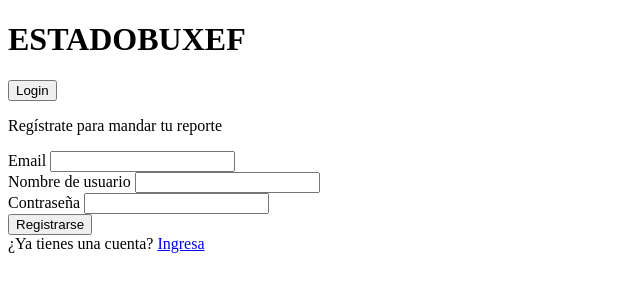
After one commit to DCC-CC4401/2024-1-CC4401-1-grupo-3, a Django app: page /register in a window 1280 px wide. The commit adds this page. Shown: the top 300 px of the page, without its empty margins (0-640 px from the left). Run offline with Django 5.2, Linux system fonts and the light colour scheme.

Commit message:
update and add html, add views and urls

```diff
--- a/estadobuxef/templates/base.html
+++ b/estadobuxef/templates/base.html
@@ -12,10 +12,19 @@
     />
     <link
       rel="stylesheet"
-      href="{{ url_for('static', filename='css/style.css') }}"
     />
   </head>
   <body>
+    <div class="navbar">
+      <h1> ESTADOBUXEF </h1>
+            {% if usuario %}
+                <a> usuario </a>
+            {% else %}
+                <button type="button" id="login">
+                    Login
+                </button>
+            {% endif %}
+    </div>
     {% block content %}{% endblock %}
   </body>
 </html>
--- /dev/null
+++ b/estadobuxef/templates/register.html
@@ -0,0 +1,29 @@
+{% extends 'base.html' %}
+{% block title %} Registrate {% endblock %}
+{% block css%}
+  {% endblock %}
+  {% block content %}
+  <div class="container">
+      <p id="bajada">Regístrate para mandar tu reporte</p>
+    <form method="post">
+      <div id="mail-input" class="grupo-input">
+        <label for="email">Email</label>
+        <input id="email" name="email" type="email" required>
+      </div>
+      <div id="username-input" class="grupo-input">
+        <label for="username">Nombre de usuario</label>
+        <input id="username" name="username" type="text" minlength="4" required />
+      </div>
+      <div id="contrasenna-input" class="grupo-input">
+        <label for="contrasenna">Contraseña</label>
+        <input id="contrasenna" name="contrasenna" type="password" required />
+      </div>
+      <div class="botones">
+        <button type="submit" id="envio">Registrarse</button>
+      </div>
+    </form>
+    <div class="footer-form">
+      ¿Ya tienes una cuenta? <a href="{% url 'login' %}">Ingresa</a>
+    </div>
+  </div>
+  {% endblock %}
--- /dev/null
+++ b/estadobuxef/urls.py
@@ -0,0 +1,8 @@
+from django.urls import path
+from . import views
+
+urlpatterns = [
+    path("", views.home, name="home"),
+    path("login", views.login, name="login"),
+    path("register", views.register, name="register")
+]
--- a/estadobuxef/views.py
+++ b/estadobuxef/views.py
@@ -1,3 +1,12 @@
+from django.http import HttpResponse
 from django.shortcuts import render
 
 # Create your views here.
+def home(request):
+    return render(request, "home.html")
+
+def login(request):
+    return render(request, "login.html")
+
+def register(request):
+    return render(request, "register.html")
--- a/estadobuxefproject/urls.py
+++ b/estadobuxefproject/urls.py
@@ -15,8 +15,9 @@ Including another URLconf
     2. Add a URL to urlpatterns:  path('blog/', include('blog.urls'))
 """
 from django.contrib import admin
-from django.urls import path
+from django.urls import include, path
 
 urlpatterns = [
     path('admin/', admin.site.urls),
+    path('', include("estadobuxef.urls"))
 ]
```
Also changed, not shown: estadobuxef/templates/home.html (+4 -19 lines), estadobuxef/templates/login.html (added, +24 -0 lines), 1 other file.
